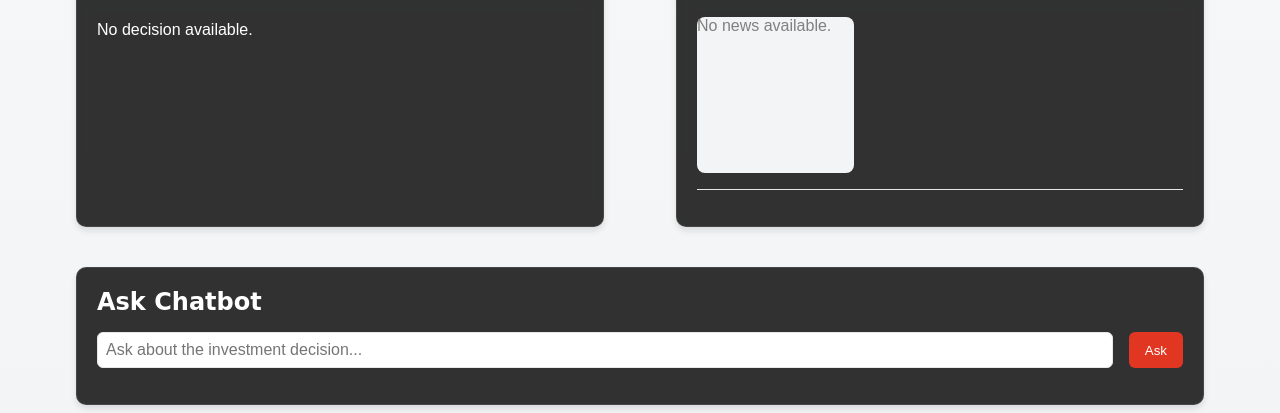
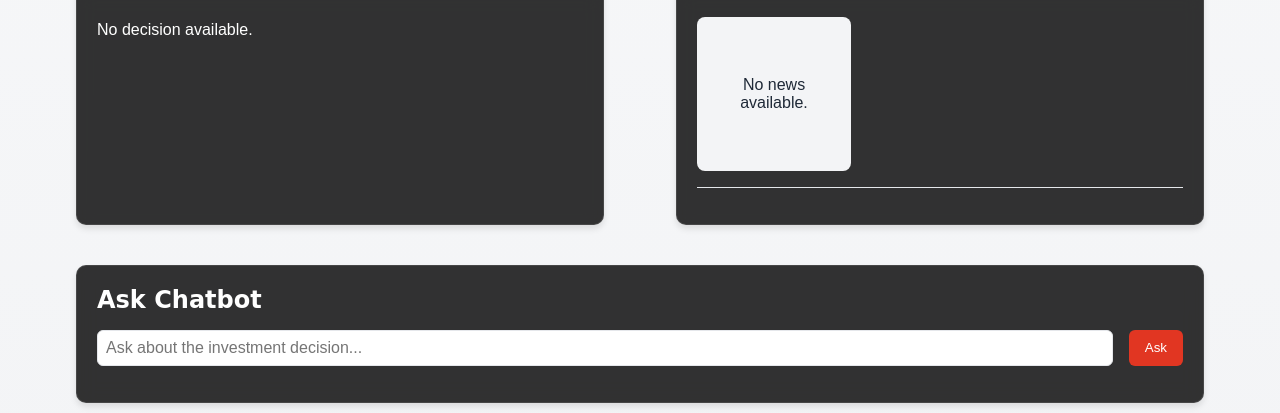
Before and after one commit to GourabGorai/Solution-Challenge-CodeFusion-Innovators, a Flask app: page / in a window 1280 px wide. Shown: the part 808-1221 px from the top of the page. Run offline with Flask 3, Linux system fonts and the light colour scheme; the visitor is signed in with stand-in values (Sample User, id 1); some libraries are stand-ins or nearby versions; some web fonts are replaced.

Commit message:
Update index.html

```diff
--- a/templates/index.html
+++ b/templates/index.html
@@ -151,11 +151,33 @@
     }
 
     /* News Grid */
+    .news-grid-container {
+      max-height: 400px;
+      overflow-y: auto;
+      scrollbar-width: thin;
+      scrollbar-color: #E13622 #f3f4f6;
+      margin-bottom: 1rem;
+    }
+
+    .news-grid-container::-webkit-scrollbar {
+      width: 8px;
+    }
+
+    .news-grid-container::-webkit-scrollbar-track {
+      background: #f3f4f6;
+      border-radius: 10px;
+    }
+
+    .news-grid-container::-webkit-scrollbar-thumb {
+      background-color: #E13622;
+      border-radius: 10px;
+    }
+
     .news-grid {
       display: grid;
       grid-template-columns: repeat(3, 1fr);
       gap: 0.5rem;
-      margin-bottom: 1rem;
+      padding-right: 8px; /* Space for scrollbar */
     }
 
     .news-item {
@@ -163,6 +185,11 @@
       background-color: #f3f4f6;
       border-radius: 0.5rem;
       transition: background-color 0.2s;
+      padding: 1rem;
+      display: flex;
+      align-items: center;
+      justify-content: center;
+      text-align: center;
     }
 
     .news-item:hover {
@@ -172,9 +199,9 @@
     /* Stock News List */
     .news-list {
       margin-top: 1rem;
-      list-style: none;
       border-top: 1px solid #e5e7eb;
       padding-top: 1rem;
+      list-style: none;
     }
 
     .news-list li {
@@ -261,6 +288,16 @@
       .two-column-grid {
         grid-template-columns: 1fr;
       }
+
+      .news-grid {
+        grid-template-columns: repeat(2, 1fr);
+      }
+    }
+
+    @media (max-width: 768px) {
+      .news-grid {
+        grid-template-columns: 1fr;
+      }
     }
 
     h2 {
@@ -312,6 +349,9 @@
     two-column-grid .card p {
     color: white;
     }
+    .news-item {
+      color: #1f2937;
+    }
   </style>
 </head>
 <body>
@@ -348,7 +388,7 @@
       <form class="prediction-form" method="POST" action="/">
         <div class="form-group">
           <label for="symbol">Symbol</label>
-          <input type="text" id="symbol" name="symbol" class="input" placeholder="Enter stock symbol" required>
+          <input type="text" id="symbol" name="symbol" class="input" placeholder="Enter stock symbol, ex :- AAPL, GOOGL, etc." required>
         </div>
         <div class="form-group">
           <label for="date">Date</label>
@@ -403,6 +443,7 @@
 
       <section class="card">
         <h2>Relevant News</h2>
+        <div class="news-grid-container">
           <div class="news-grid">
             {% if stock_news %}
               {% for news in stock_news %}
@@ -411,6 +452,7 @@
             {% else %}
               <div class="news-item">No news available.</div>
             {% endif %}
+          </div>
         </div>
         <ul id="newsList" class="news-list"></ul>
       </section>
@@ -481,25 +523,12 @@
       this.submit();
     });
 
-    // Simulate loading some news
-
-
-      const newsList = document.getElementById('newsList');
-      news.forEach(item => {
-        const li = document.createElement('li');
-        li.textContent = item;
-        newsList.appendChild(li);
-      });
-    }
-
-    // Add animation to cards on page load and load initial data
+    // Add animation to cards on page load
     document.addEventListener('DOMContentLoaded', function() {
       const cards = document.querySelectorAll('.card');
       cards.forEach((card, index) => {
         card.style.animationDelay = `${index * 0.1}s`;
       });
-
-      loadNews();
     });
   </script>
 </body>
```
Lines whose indentation alone changed are shown as unchanged.
